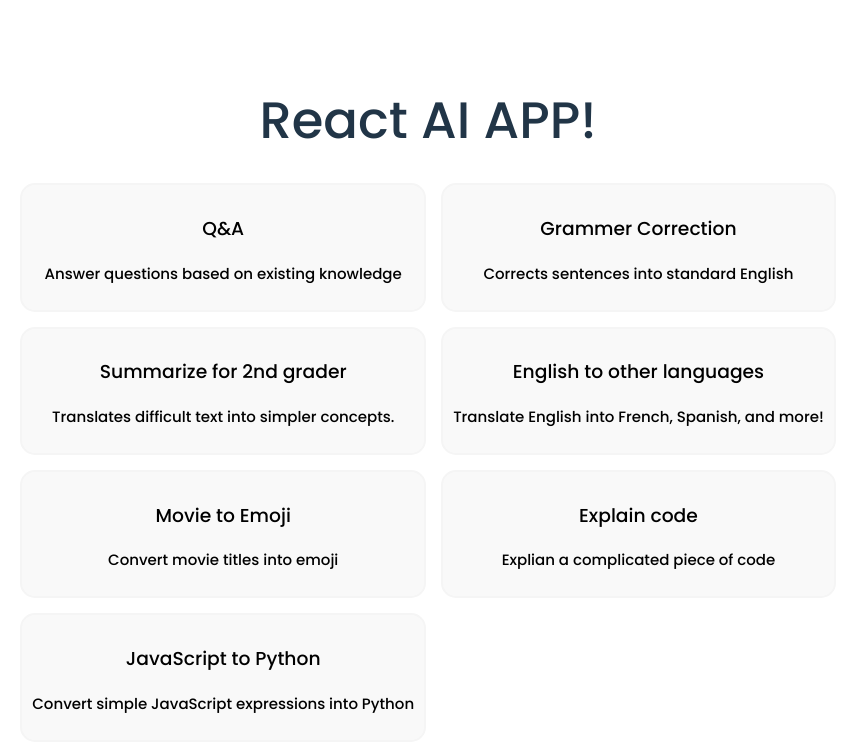
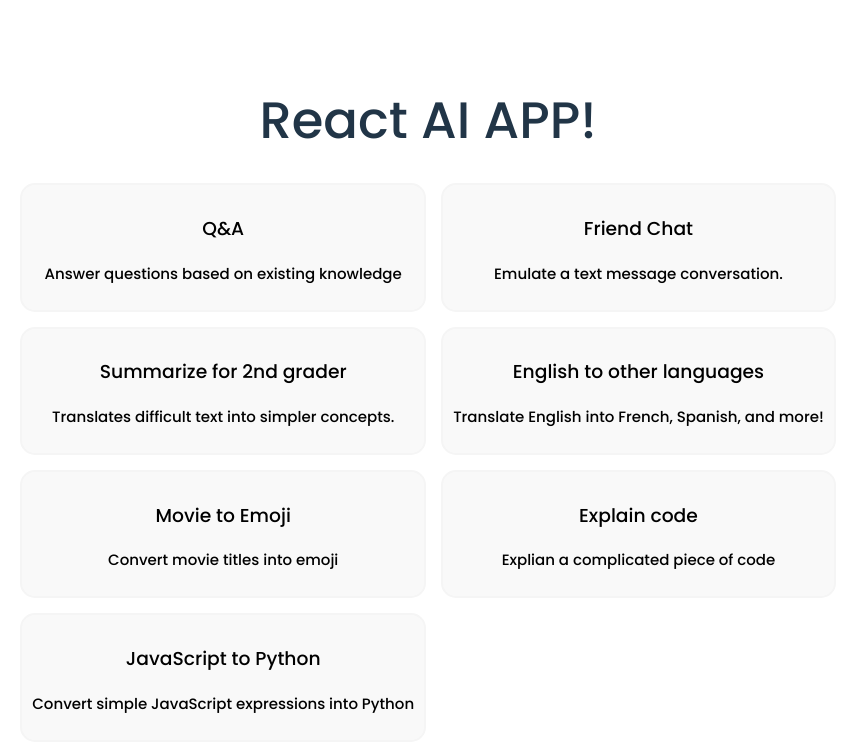
Before and after one commit to joe-watkins/react-chatgpt-playground, a React (Vite) app: page / in a window 1280 px wide. Shown: the top 752 px of the page, without its empty margins (212-1066 px from the left). Built offline with nearby package versions, Linux system fonts and the light colour scheme.

Commit message:
fix prompt

```diff
--- a/src/AIOptions/index.jsx
+++ b/src/AIOptions/index.jsx
@@ -6,7 +6,7 @@ export const arrayItems = [
         option: {
             model: "text-davinci-003",
             temperature: 0,
-            max_tokens: 100,
+            max_tokens: 1024,
             top_p: 1,
             frequency_penalty: 0.0,
             presence_penalty: 0.0,
@@ -14,9 +14,18 @@ export const arrayItems = [
         }
     },
     {
-        name: 'Grammer Correction',
-        id: 'grammer',
-        description: 'Corrects sentences into standard English'
+        name: 'Friend Chat',
+        id: 'friendChat',
+        description: 'Emulate a text message conversation.',
+        option: {
+            model: "text-davinci-003",
+            temperature: 0.5,
+            max_tokens: 60,
+            top_p: 1.0,
+            frequency_penalty: 0.5,
+            presence_penalty: 0.0,
+            stop: ["You:"],
+        }
     },
     {
         name: 'Summarize for 2nd grader',
@@ -26,12 +35,29 @@ export const arrayItems = [
     {
         name: 'English to other languages',
         id: 'translate',
-        description: 'Translate English into French, Spanish, and more!'
+        description: 'Translate English into French, Spanish, and more!',
+        option: {
+            model: "text-davinci-003",
+            temperature: 0.3,
+            max_tokens: 100,
+            top_p: 1.0,
+            frequency_penalty: 0.0,
+            presence_penalty: 0.0,
+        }
     },
     {
         name: 'Movie to Emoji',
         id: 'movieToEmoji',
-        description: 'Convert movie titles into emoji'
+        description: 'Convert movie titles into emoji',
+        option: {
+            model: "text-davinci-003",
+            temperature: 0.8,
+            max_tokens: 60,
+            top_p: 1.0,
+            frequency_penalty: 0.0,
+            presence_penalty: 0.0,
+            stop: ["\n"],
+        }
     },
     {
         name: 'Explain code',
--- a/src/App.jsx
+++ b/src/App.jsx
@@ -23,8 +23,18 @@ function App() {
 
   const doStuff = async () => {
     setResult("");
-    let object = { ...option, prompt: input + "A:" };
-    const response = await openai.createCompletion(object);
+    //let object = { ...option, prompt: input + "A:" };
+    // const response = await openai.createCompletion(object);
+    const response = await openai.createCompletion({
+      model: option.model,
+      prompt: input,
+      temperature: option.temperature,
+      max_tokens: option.max_tokens,
+      top_p: option.top_p,
+      frequency_penalty: option.frequency_penalty,
+      presence_penalty: option.presence_penalty,
+    });
+    console.log(response.data);
     setResult(response.data.choices[0].text);
   }
 
```
